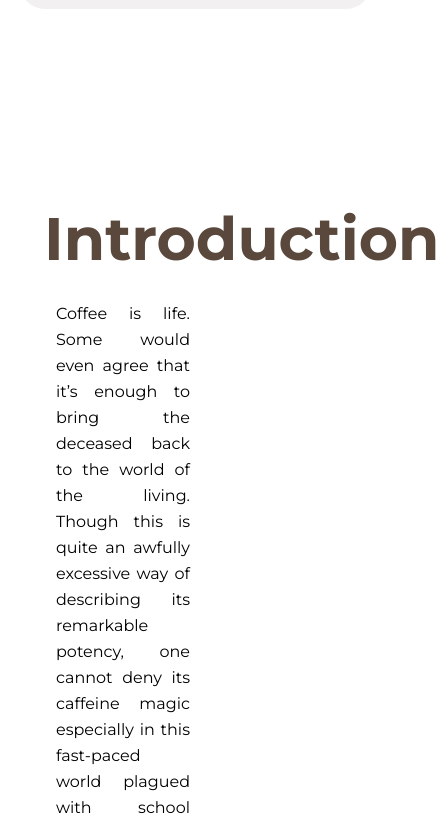
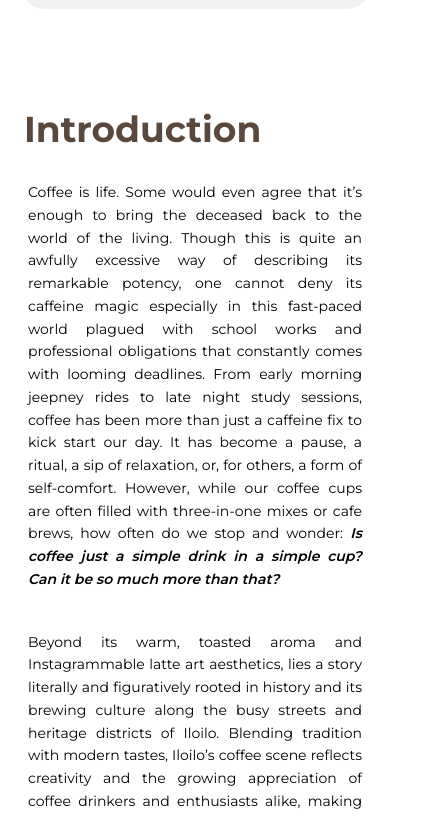
Before and after one commit to Rejeno/COC-Website, a Next.js app in the folder coc-website/: page / in a window 390 px wide. Shown: the part 756-1572 px from the top of the page, 439 px wide, since content can reach past the window. Built offline with nearby package versions, Linux system fonts and the light colour scheme.

Commit message:
implement responsiveness to intro section of landing

```diff
--- a/coc-website/app/page.tsx
+++ b/coc-website/app/page.tsx
@@ -34,7 +34,7 @@ export default function Hero() {
 
         {/* TEXT CONTENT */}
         <div className="relative z-10 space-y-6 max-w-5xl">
-          <h1 className={`${montserrat.className} text-4xl md:text-8xl text-brand-brown font-normal leading-tight`}>
+          <h1 className={`${montserrat.className} text-4xl sm:text-5xl md:text-8xl text-brand-brown font-normal leading-tight`}>
             <span className="block md:whitespace-nowrap">Strong Coffee.</span>
             <span className="block md:whitespace-nowrap">Strong Opinions.</span>
           </h1>
@@ -115,17 +115,17 @@ export default function Hero() {
       </div>
 
       {/* --- INTRODUCTION SECTION --- */}
-      <div className="w-full bg-white pt-40 pb-20 flex justify-center">
+      <div className="w-full bg-white pt-15 md:pt-30 pb-20 flex justify-center">
 
-        <div className="w-full max-w-300px px-4 grid grid-cols-1 md:grid-cols-12 gap-12">
+        <div className="w-full px-4 grid grid-cols-1 md:grid-cols-12 gap-12">
 
           {/* --- Left Column: Content --- */}
           <div className="md:col-span-8 flex flex-col gap-8">
-            <h2 className={`${montserrat.className} text-6xl font-bold text-brand-brown pl-7`}>
+            <h2 className={`${montserrat.className} text-4xl md:text-6xl font-bold text-brand-brown pl-2 md:pl-5`}>
               Introduction
             </h2>
 
-            <div className={`${montserrat.className} space-y-10 text-base text-black text-justify font-normal leading-relaxed px-10`}>
+            <div className={`${montserrat.className} space-y-10 text-sm md:text-base text-black text-justify font-normal leading-relaxed px-3 md:px-8`}>
               <p>Coffee is life. Some would even agree that it’s enough to bring the deceased back to the world of the living. Though this is quite an awfully excessive way of describing its remarkable potency, one cannot deny its caffeine magic especially in this fast-paced world plagued with school works and professional obligations that constantly comes with looming deadlines. From early morning jeepney rides to late night study sessions, coffee has been more than just a caffeine fix to kick start our day.  It has become a pause, a ritual, a sip of relaxation, or, for others, a form of self-comfort. However, while our coffee cups are often filled with three-in-one mixes or cafe brews, how often do we stop and wonder:<span className="font-semibold italic"> Is coffee just a simple drink in a simple cup? Can it be so much more than that?</span></p>
               <p>Beyond its warm, toasted aroma and Instagrammable latte art aesthetics, lies a story literally and figuratively rooted in history and its brewing culture along the busy streets and heritage districts of Iloilo. Blending tradition with modern tastes, Iloilo’s coffee scene reflects creativity and the growing appreciation of coffee drinkers and enthusiasts alike, making coffee a familiar companion in the Ilonggo way of life. </p>
               <p>Iloilo’s coffee history dates back in the post-war era, when its distinct coffee identity took shape through public market venues. One of the oldest coffee shops in Iloilo is the Madge Cafe, established in the 1940s inside La Paz Public Market. Beloved by the Ilonggo Community, then and now, Madge Cafe initiated the coffee-drinking culture in Iloilo for its traditional brews of raw coffee flavors. Another early coffee establishment is Glory’s Cafe, founded in 1948 and took up space in the Iloilo Central Market area, serving traditional brewing of local barako-style coffee.</p>
@@ -135,13 +135,13 @@ export default function Hero() {
           </div>
 
           {/* --- Right Column: Directory Sidebar --- */}
-          <div className="col-span-4 flex flex-col gap-6 pl-10 pt-8 sticky top-15 self-start">
+          <div className="md:col-span-4 flex flex-col gap-6 pl-4 md:pl-10 pt-8 sticky top-15 self-start">
 
             <h3 className={`${montserrat.className} text-brand-brown font-semibold text-lg uppercase tracking-wide`}>
               Iloilo City Districts Directory
             </h3>
 
-            <ul className={`${montserrat.className} space-y-3 text-[#737373] font-normal text-lg`}>
+            <ul className={`${montserrat.className} space-y-3 text-[#737373] font-normal text-base md:text-lg`}>
               {[
                 { name: "District of City Proper", slug: "city-proper" },
                 { name: "District of Jaro", slug: "jaro" },
```
